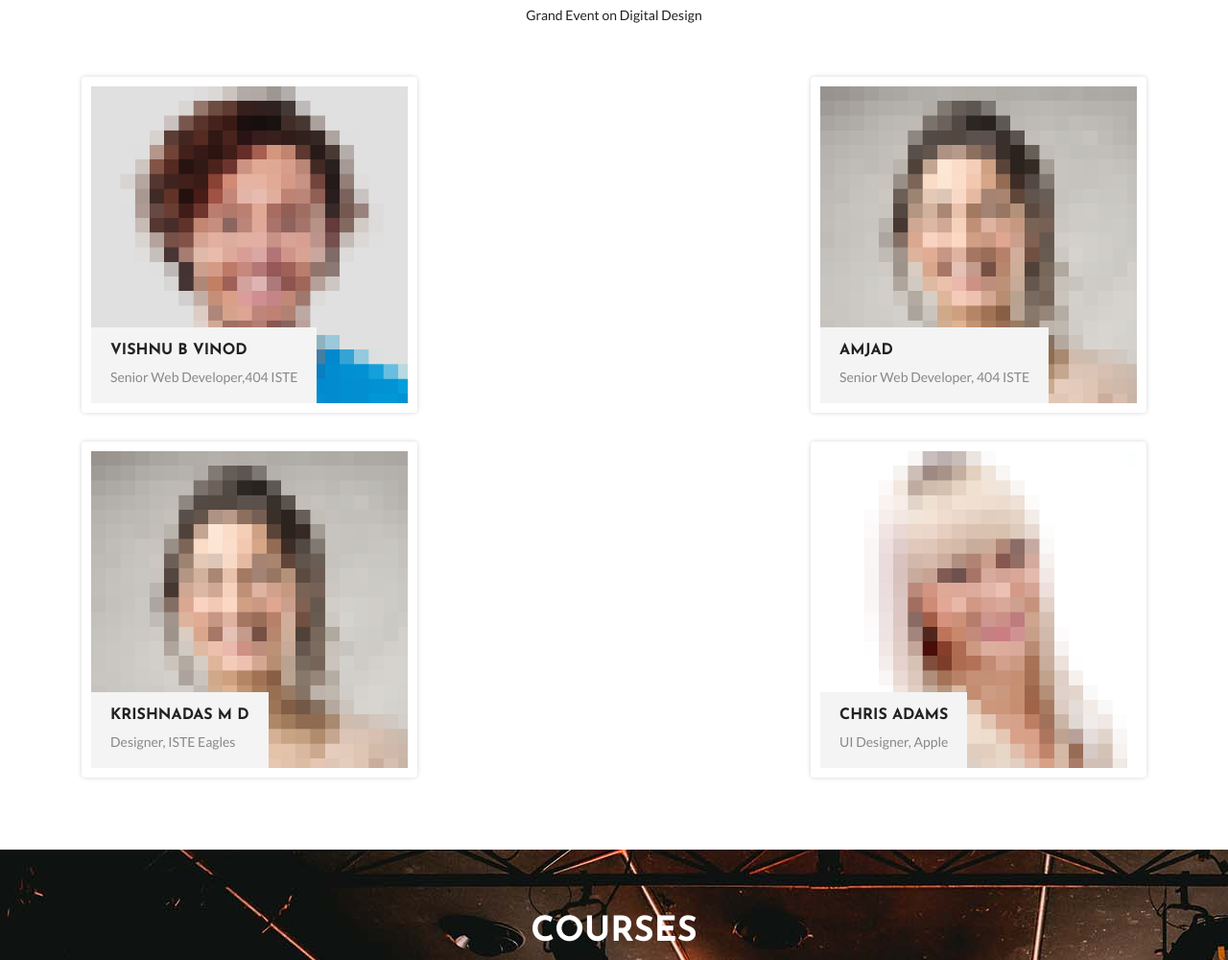
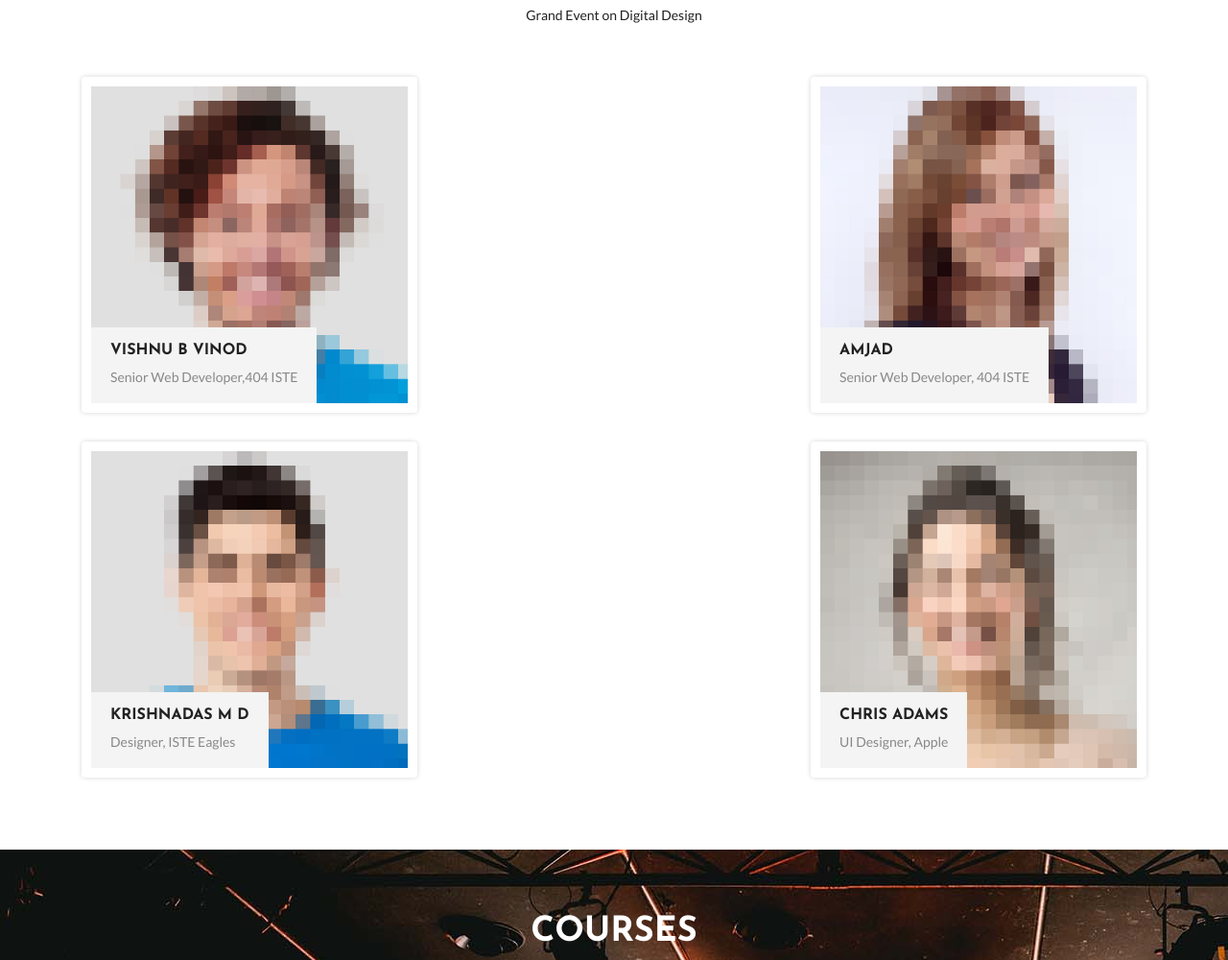
Before and after one commit to vishnubvinod0602/eventss, a plain HTML site: page index.html in a window 1280 px wide. Shown: the part 2272-3272 px from the top of the page at 96% size. Drawn offline with Linux system fonts and the light colour scheme; some packages are replaced by stand-ins of ours; files whose address does not match are found by name.

Commit message:
6th commit

```diff
--- a/index.html
+++ b/index.html
@@ -279,7 +279,7 @@
             <!-- Team Item Starts -->
             <div class="team-item wow fadeInUp" data-wow-delay="0.8s">
               <div class="team-img">
-                <img class="img-fluid" src="assets/img/team/team-04.jpg" alt="">
+                <img class="img-fluid" src="assets/img/team/team-02.jpg" alt="">
                 <div class="team-overlay">
                   <div class="overlay-social-icon text-center">
                     <ul class="social-icons">
@@ -301,7 +301,7 @@
             <!-- Team Item Starts -->
             <div class="team-item wow fadeInUp" data-wow-delay="0.8s">
               <div class="team-img">
-                <img class="img-fluid" src="assets/img/team/team-04.jpg" alt="">
+                <img class="img-fluid" src="assets/img/team/team-03.jpg" alt="">
                 <div class="team-overlay">
                   <div class="overlay-social-icon text-center">
                     <ul class="social-icons">
@@ -327,7 +327,7 @@
             <!-- Team Item Starts -->
             <div class="team-item wow fadeInUp" data-wow-delay="1.2s">
               <div class="team-img">
-                <img class="img-fluid" src="assets/img/team/team-06.jpg" alt="">
+                <img class="img-fluid" src="assets/img/team/team-04.jpg" alt="">
                 <div class="team-overlay">
                   <div class="overlay-social-icon text-center">
                     <ul class="social-icons">
```
